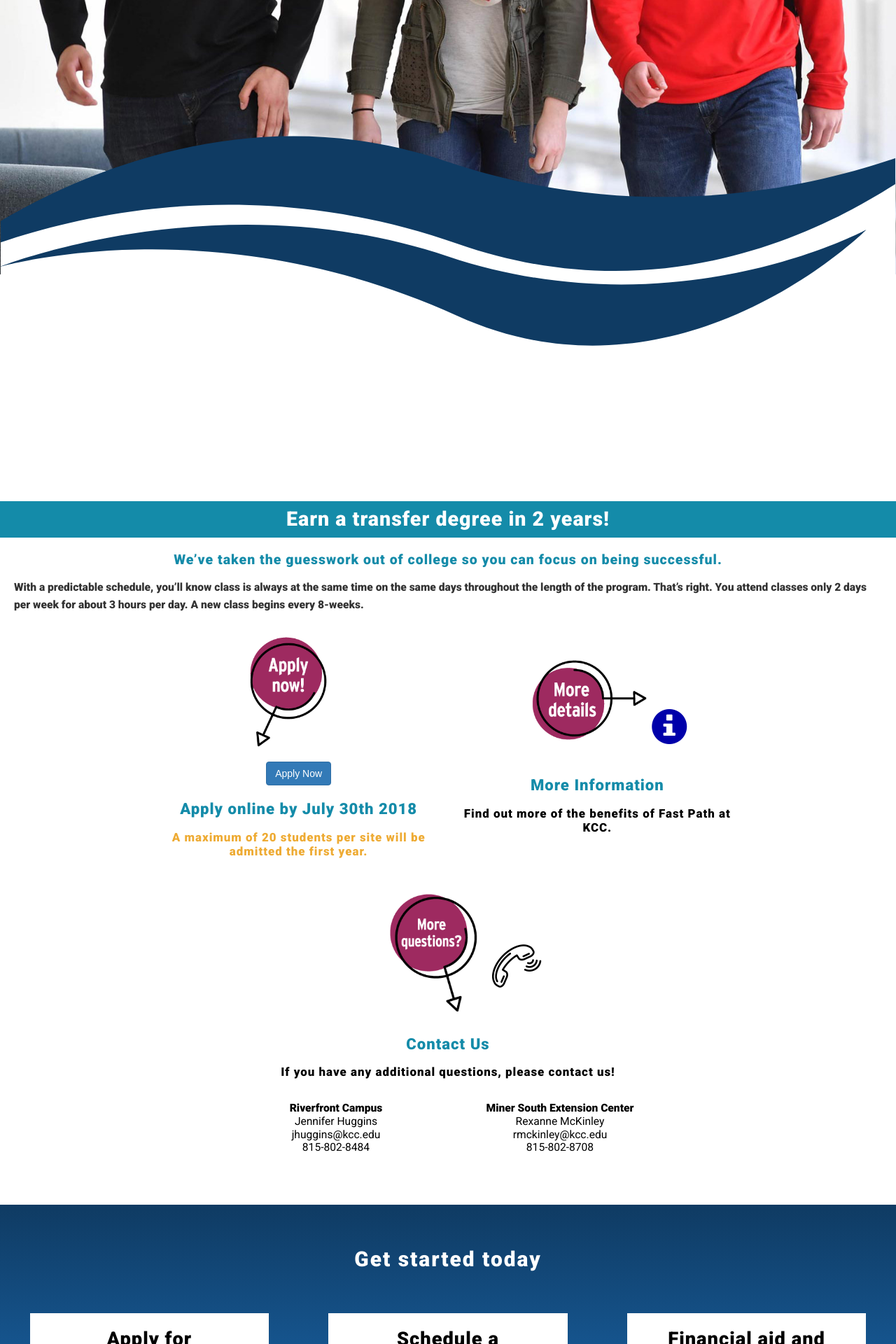
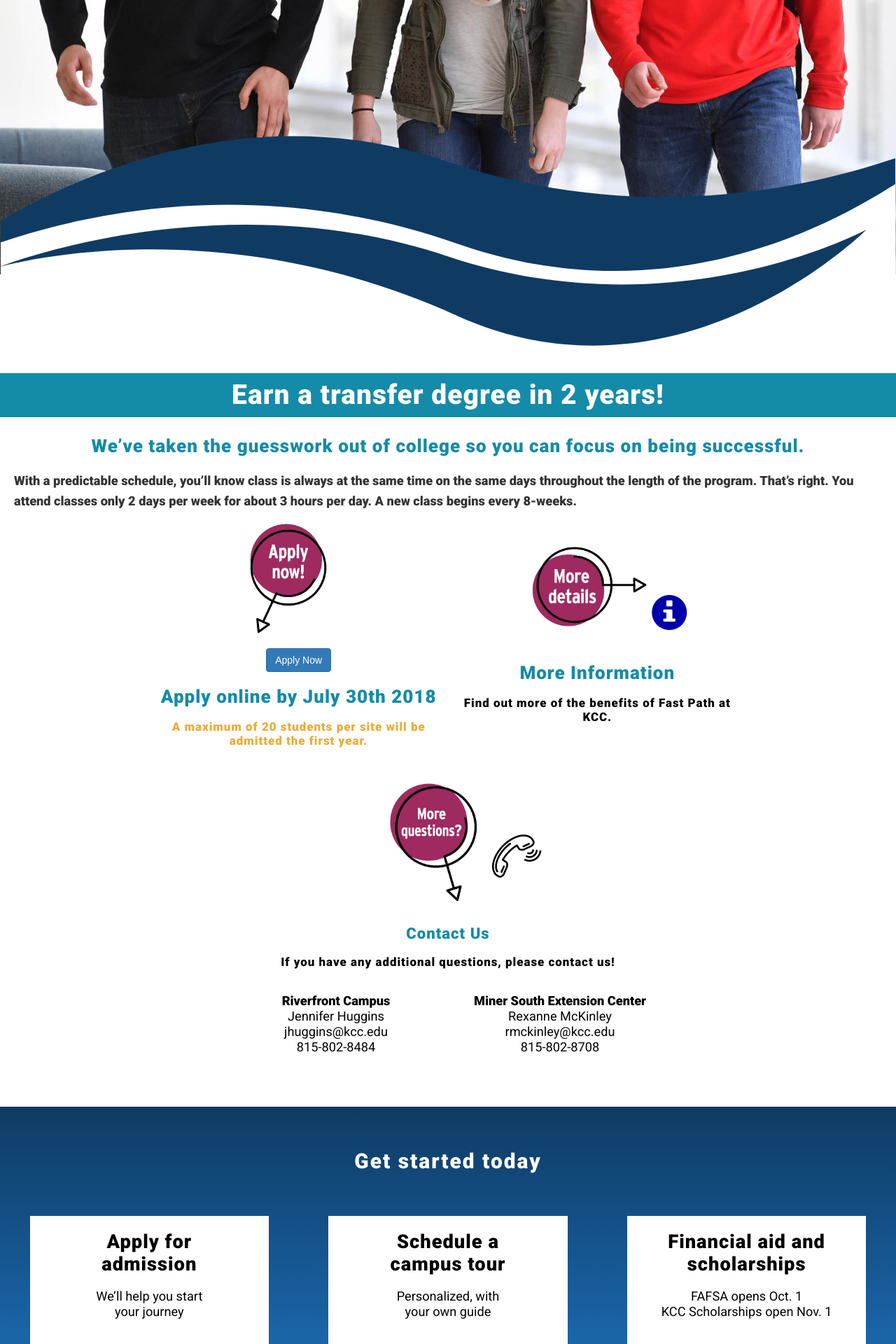
Before and after one commit to wdzajicek/jekyll-kcc-fastpath_img-zoom, a Jekyll site: the page built from index.md, in a window 1280 px wide. Shown: the part 718-2638 px from the top of the page at 70% size. Built offline with Jekyll 4.4.1, drawn with Linux system fonts in a browser that asks for light colours; nearby versions of some CDN libraries.

Commit message:
Remove section seelctor causing overflow-x to be hidden

```diff
--- a/_scss/main.scss
+++ b/_scss/main.scss
@@ -27,7 +27,6 @@
   overflow-x: hidden;
 }
 
-section,
 div {
   max-width: 100%;
   width: 100%;
--- a/css/main.css
+++ b/css/main.css
@@ -547,6 +547,10 @@
   h1.bgcolor {
     margin-bottom: 30px; } }
 
+@media screen and (min-width: 768px) {
+  h1.bgcolor {
+    font-size: 3em; } }
+
 h2.emerald {
   font-family: 'Roboto', sans-serif;
   font-size: 1.5em;
@@ -554,6 +558,10 @@
   letter-spacing: 1px;
   color: #148ba9;
   line-height: 1.2; }
+
+@media screen and (min-width: 768px) {
+  h2.emerald {
+    font-size: 2em; } }
 
 p.home {
   font-family: 'Roboto', sans-serif;
@@ -564,6 +572,10 @@
   line-height: 1.6;
   text-align: left; }
 
+@media screen and (min-width: 768px) {
+  p.home {
+    font-size: 1.4em; } }
+
 .intro2 {
   font-family: 'Roboto', sans-serif;
   font-size: 1.7em;
@@ -571,6 +583,10 @@
   letter-spacing: 1px;
   color: #148ba9;
   line-height: 1.2; }
+
+@media screen and (min-width: 768px) {
+  .intro2 {
+    font-size: 2em; } }
 
 .intro-p {
   font-family: 'Roboto', sans-serif;
@@ -650,6 +666,10 @@
   font-weight: 400;
   color: black;
   line-height: 1.2; }
+
+@media screen and (min-width: 768px) {
+  .contact-info {
+    font-size: 1.4em; } }
 
 .details-h1 {
   font-family: 'Roboto', sans-serif;
@@ -938,6 +958,10 @@
     background-size: contain;
     height: 220px; } }
 
+@media screen and (min-width: 1920px) {
+  .top-banner {
+    height: 280px; } }
+
 .hero {
   background-image: url(/img/hero_mobile_small.jpg);
   background-repeat: no-repeat;
@@ -991,6 +1015,10 @@
     height: 980px;
     margin-top: -90px; } }
 
+@media screen and (min-width: 1920px) {
+  .hero {
+    margin-top: -150px; } }
+
 .wave {
   width: 100%;
   height: auto;
@@ -1022,6 +1050,10 @@
   .wave {
     margin-top: 900px; } }
 
+@media screen and (min-width: 1920px) {
+  .wave {
+    margin-top: 1080px; } }
+
 .content-marg {
   margin-top: -90px;
   z-index: 9995;
@@ -1031,6 +1063,14 @@
 @media screen and (min-width: 768px) {
   .content-marg {
     margin-top: -180px; } }
+
+@media screen and (min-width: 1280px) {
+  .content-marg {
+    margin-top: -370px; } }
+
+@media screen and (min-width: 1920px) {
+  .content-marg {
+    margin-top: -560px; } }
 
 .back-white {
   background-color: white !important; }
@@ -1065,11 +1105,12 @@
   margin-bottom: -20px;
   margin-left: -40px;
   overflow-y: hidden;
-  width: 70%; }
+  width: 70%;
+  z-index: 9994; }
 
 @media screen and (min-width: 768px) {
   .apply-pos {
-    width: 60%; } }
+    width: 40%; } }
 
 @media screen and (min-width: 1024px) {
   .apply-pos {
@@ -1086,11 +1127,12 @@
   margin-top: -40px;
   margin-left: -10px;
   margin-bottom: -40px;
-  width: 80%; }
+  width: 70%;
+  z-index: 9995; }
 
 @media screen and (min-width: 768px) {
   .more-pos {
-    width: 60%; } }
+    width: 40%; } }
 
 @media screen and (min-width: 1024px) {
   .more-pos {
@@ -1099,6 +1141,9 @@
 @media screen and (min-width: 1200px) {
   .more-pos {
     width: 60%; } }
+
+.more-z {
+  z-index: 9995; }
 
 .phone {
   margin-left: -80px;
@@ -1117,6 +1162,10 @@
   margin-bottom: -40px;
   margin-top: -40px;
   width: 60%; }
+
+@media screen and (min-width: 768px) {
+  .questions-pos {
+    width: 40%; } }
 
 @media screen and (min-width: 1024px) {
   .questions-pos {
@@ -1358,7 +1407,6 @@
   width: 100%;
   overflow-x: hidden; }
 
-section,
 div {
   max-width: 100%;
   width: 100%;
@@ -1366,3 +1414,6 @@
 
 .btn-primary:hover {
   background-color: #003e73; }
+
+p.home {
+  margin-bottom: 0; }
```
